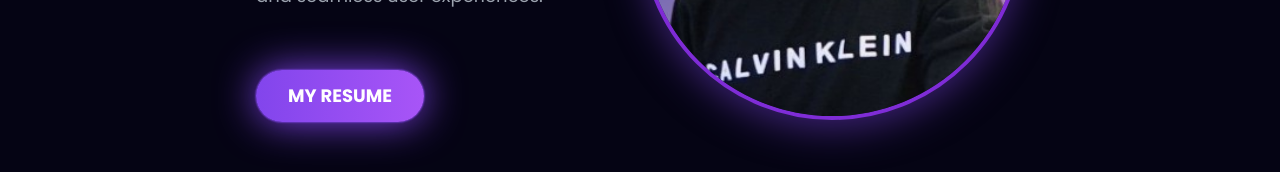
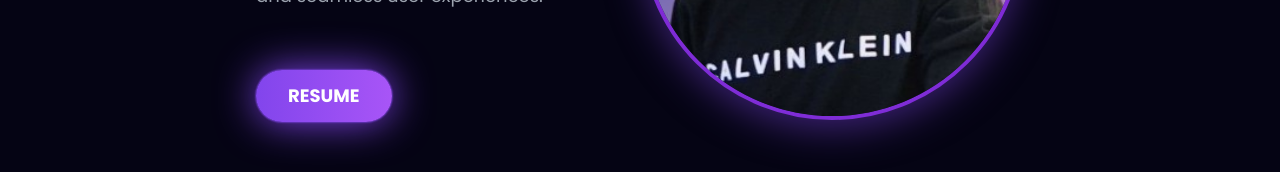
Before and after one commit to ajju-devs/ajaykrdeval-portfolio, a React (Vite) app: page / in a window 1280 px wide. Shown: the part 586-758 px from the top of the page. Built offline with nearby package versions, Linux system fonts and the light colour scheme.

Commit message:
Update About.jsx

```diff
--- a/src/components/About/About.jsx
+++ b/src/components/About/About.jsx
@@ -56,7 +56,7 @@ const About = () => {
               boxShadow: '0 0 2px #8245ec, 0 0 2px #8245ec, 0 0 40px #8245ec',
             }}
           >
-            MY RESUME
+            RESUME
           </a>
 
         </div>
```
